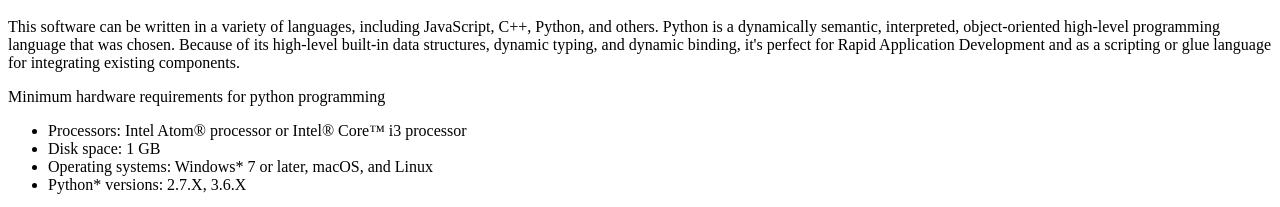
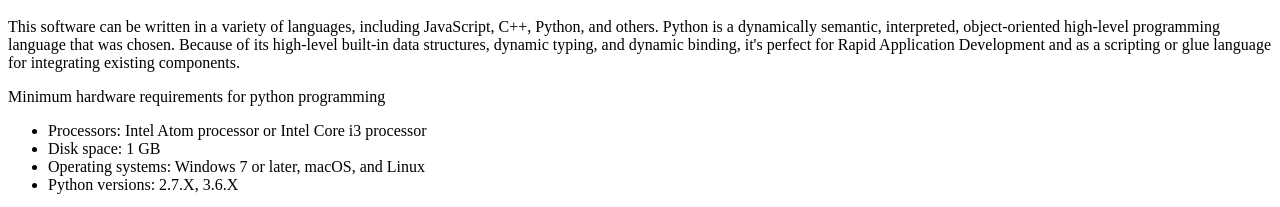
Before and after one commit to Kradco/MyProfile1, a plain HTML site: page index.html in a window 1280 px wide. Shown: the part 3969-4176 px from the top of the page. Drawn offline with Linux system fonts and the light colour scheme.

Commit message:
Update index.html

```diff
--- a/index.html
+++ b/index.html
@@ -144,10 +144,10 @@ It can assist in identifying strengths and weaknesses in specific areas, and wit
 <p>Minimum hardware requirements for python programming</p>
 
 <ul>
-<li>Processors: Intel Atom® processor or Intel® Core™ i3 processor</li>
+<li>Processors: Intel Atom processor or Intel Core i3 processor</li>
 <li>Disk space: 1 GB</li>
-<li>Operating systems: Windows* 7 or later, macOS, and Linux</li>
-<li>Python* versions: 2.7.X, 3.6.X</li>
+<li>Operating systems: Windows 7 or later, macOS, and Linux</li>
+<li>Python versions: 2.7.X, 3.6.X</li>
 </ul>
 <p>Tkinter is a graphical user interface (GUI) library. It's a very basic library, and figuring out how to use it quickly is simple. Tkinter has the advantage of not requiring any additional setup. That will suffice if you have Python IDLE installed on your computer. Tkinter is included with the Python IDLE. There are alternative frameworks PyQT, WxPython, PyGUI, PySimpleGUI, Kivy but the Tkinter is more beginner-friendly</p>
 
```
